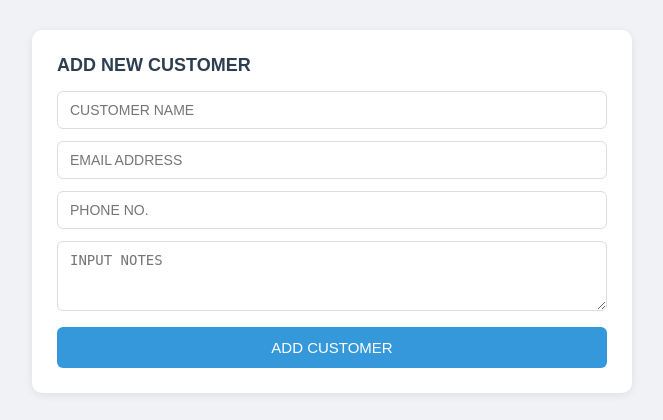
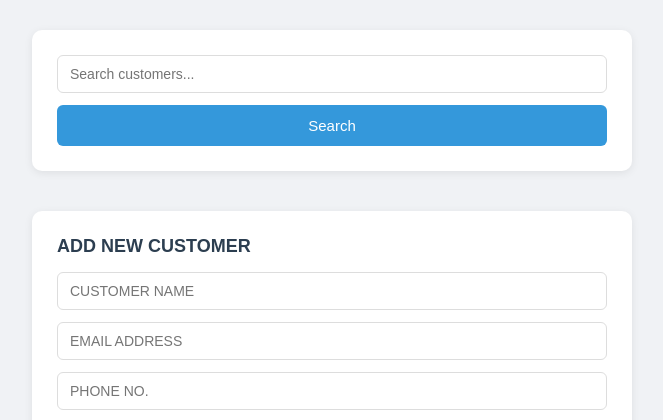
Before and after one commit to anas2628/crm-flask, a Flask app: page / in a window 1280 px wide. Shown: the top 420 px of the page, without its empty margins (308-971 px from the left). Run offline with Flask 3, Linux system fonts and the light colour scheme; a user stored in the database is signed in; data comes from the database, SQL or seed files in the repository; both versions use the stored data as it was after the commit.

Commit message:
added search feature

```diff
--- a/app.py
+++ b/app.py
@@ -70,6 +70,12 @@ def update():
     database.update_customer(id,name,email,phone,notes)
     return redirect(url_for('index'))
 
+@app.route('/search', methods = ['GET'])
+def search():
+    query = request.args.get('query')
+    customers = database.search_customers(query)
+    return render_template('index.html', customers=customers)
+
 #copy paste
 
 @app.route('/login', methods=['GET', 'POST'])
--- a/database.py
+++ b/database.py
@@ -46,3 +46,11 @@ def get_customer(id):
     result = c.fetchone()
     conn.close()
     return result
+
+def search_customers(query):
+    conn = sqlite3.connect('crm.db')
+    c = conn.cursor()
+    c.execute('SELECT * FROM customers WHERE name LIKE ?', ('%' + query + '%',))
+    result = c.fetchall()
+    conn.close()
+    return result
--- a/templates/index.html
+++ b/templates/index.html
@@ -117,6 +117,10 @@ a:hover {
     </style>
 </head>
 <body>
+<form action="/search" method="GET">
+    <input type="text" name="query" placeholder="Search customers...">
+    <button type="submit">Search</button>
+</form>
     <form action="/add" method="post">
         <h2>ADD NEW CUSTOMER</h2>
         <input type="text"  name="name"         placeholder="CUSTOMER NAME" required>
```
Also changed, not shown: crm.db.
